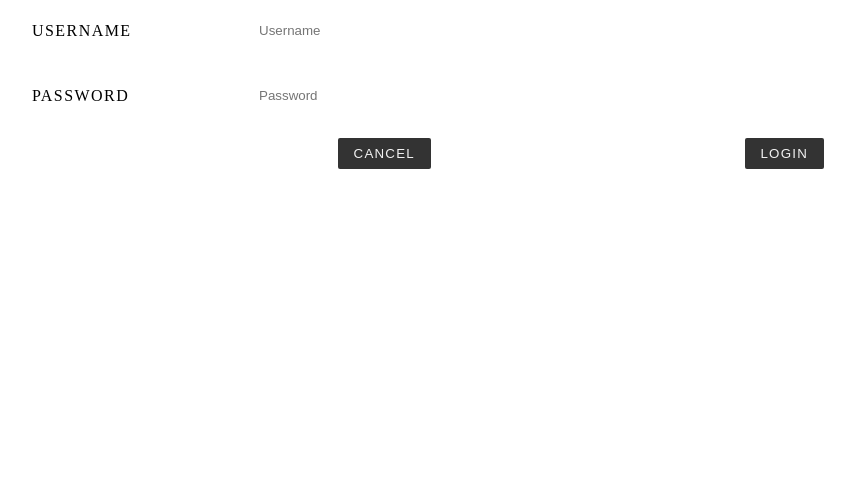
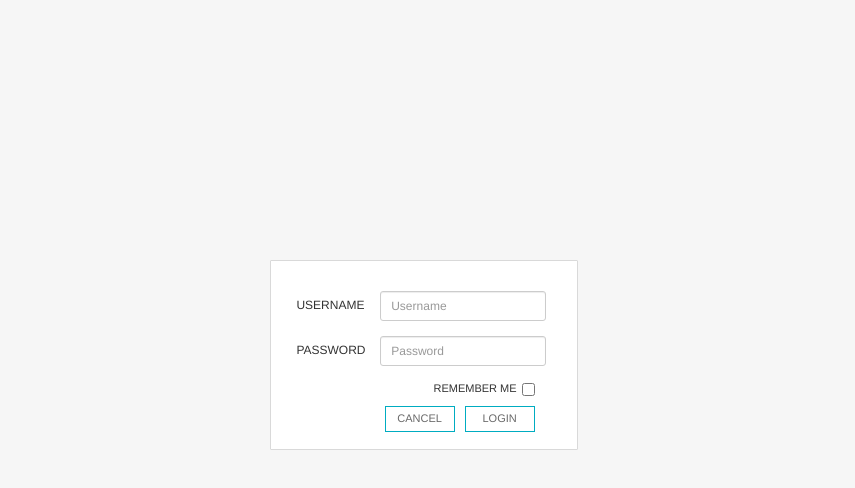
Before and after one commit to medmelki/brevity, a website: page app/login.html in a window 1280 px wide. Shown: the whole page, without its empty margins (216-1071 px from the left). Drawn offline with nearby package versions, Linux system fonts and the light colour scheme.

Commit message:
Add login page

```diff
--- a/app/assets/css/login.css
+++ b/app/assets/css/login.css
@@ -1,80 +1,60 @@
-.container {
-    width: 80%;
-    max-width: 1200px;
-    margin: 0 auto;
+
+body {
+    background: #f6f6f6;
 }
 
-.container * {
-    box-sizing: border-box;
+#login {
+    background: white;
+    width: 24%;
+    position: relative;
+    top: 260px;
+    margin: auto;
+    height: 190px;
+    border: solid 1px #D9D9D9;
+    border-radius: 1px;
+    font-weight: unset !important;
 }
 
-.flex-outer,
-.flex-inner {
-    list-style-type: none;
-    padding: 0;
+label {
+    font-weight: unset !important;
+    margin-left: 25px;
 }
 
-.flex-outer {
-    max-width: 800px;
-    margin: 0 auto;
+#login > form div:first-child {
+    font-size: 11px;
+    margin-top: -10px;
 }
 
-.flex-outer li,
-.flex-inner {
-    display: flex;
-    flex-wrap: wrap;
-    align-items: center;
+#login > form div:nth-child(2) {
+    font-size: 11px;
 }
 
-.flex-inner {
-    padding: 0 8px;
-    justify-content: space-between;
+#login > form div:nth-child(3) {
+    margin-top: 5px;
 }
 
-.flex-outer > li:not(:last-child) {
-    margin-bottom: 20px;
+#login > form div:nth-child(4) {
+    margin-top: -15px;
 }
 
-.flex-outer li label,
-.flex-outer li p {
-    padding: 8px;
-    font-weight: 300;
-    letter-spacing: .09em;
-    text-transform: uppercase;
+#login > form div:nth-child(4) button {
+    font-weight: bold;
 }
 
-.flex-outer > li > label,
-.flex-outer li p {
-    flex: 1 0 120px;
-    max-width: 220px;
+#login > form div:nth-child(4) button span {
+    font-size: 8px;
 }
 
-.flex-outer > li > label + *,
-.flex-inner {
-    flex: 1 0 220px;
+.ActionBtn {
+    background: white;
+    border: solid 1px #00ACC1;
+    color: dimgrey;
+    font-weight: unset;
+    width: 70px;
+    padding: 4px 0 4px 0;
 }
 
-.flex-outer li p {
-    margin: 0;
+.ActionBtn:hover {
+    background: #00ACC1;
+    color: white;
 }
-
-.flex-outer li input:not([type='checkbox']),
-.flex-outer li textarea {
-    padding: 15px;
-    border: none;
-}
-
-.flex-outer li button {
-    margin-left: auto;
-    padding: 8px 16px;
-    border: none;
-    background: #333;
-    color: #f2f2f2;
-    text-transform: uppercase;
-    letter-spacing: .09em;
-    border-radius: 2px;
-}
-
-.flex-inner li {
-    width: 100px;
-}
--- a/app/login.html
+++ b/app/login.html
@@ -1,28 +1,55 @@
-<!DOCTYPE html>
-<html lang="en">
+<! DOCTYPE html>
+<html>
 <head>
-    <meta charset="UTF-8">
-    <title>Title</title>
+    <title>Login Page</title>
+    <link rel="stylesheet" href="https://maxcdn.bootstrapcdn.com/bootstrap/3.3.5/css/bootstrap.min.css">
     <link rel="stylesheet" href="assets/css/login.css">
 </head>
 <body>
-<div class="container">
-    <form>
-        <ul class="flex-outer">
-            <li>
-                <label for="username">USERNAME</label>
-                <input type="text" id="username" placeholder="Username">
-            </li>
-            <li>
-                <label for="password">PASSWORD</label>
-                <input type="text" id="password" placeholder="Password">
-            </li>
-            <li>
-                <button type="submit">CANCEL</button>
-                <button type="submit">LOGIN</button>
-            </li>
-        </ul>
-    </form>
+<div id="container">
+    <div id="login" class="col-md-offset-4">
+        </br></br>
+        <form class="form-horizontal" style="position: relative">
+            <div class="form-group form-group-sm">
+                <label for="inputLogin" class="col-sm-3 control-label"
+                       style="">USERNAME</label>
+                <div class="col-sm-7">
+                    <input class="form-control" type="email" placeholder="Username" id="inputLogin">
+                </div>
+            </div>
+            <div class="form-group form-group-sm">
+                <label for="inputPassword3" class="col-sm-3 control-label">PASSWORD</label>
+                <div class="col-sm-7">
+                    <input class="form-control" type="password" placeholder="Password" id="inputPassword3">
+                </div>
+            </div>
+            <div class="col-sm-offset-1 form-group">
+                <div style="position: absolute; right: 60px;">
+                    <div class="checkbox" style="margin-top: 3px;">
+                        <label>REMEMBER ME<input type="checkbox" style="margin-left: 5px;margin-top: 2px;"></label>
+
+                    </div>
+                </div>
+            </div>
+            <br>
+            <div class="form-group">
+                <div style="display: flex;flex-direction: row-reverse">
+                    <button id="login-btn" type="submit" class="ActionBtn" style="margin-right: 57px;">LOGIN</button>
+                    <button type="submit" class="ActionBtn" style="margin-right: 10px;">CANCEL</button>
+                </div>
+            </div>
+        </form>
+    </div>
 </div>
+<script src="bower_components/jquery/dist/jquery.min.js"></script>
+<script>
+
+    $(document).ready(function () {
+        $("#login-btn").click(function () {
+            window.location.replace("http://localhost:8000/");
+        });
+    });
+</script>
+
 </body>
 </html>
```
